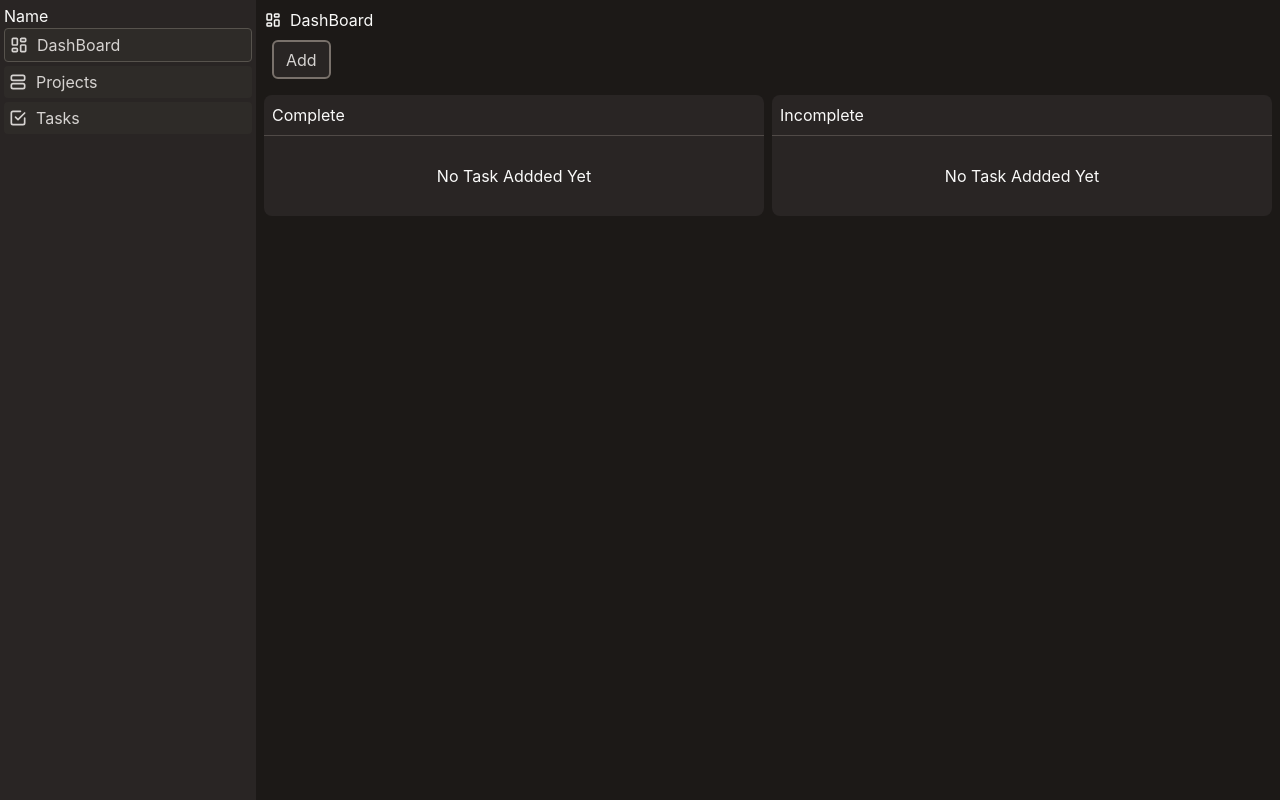
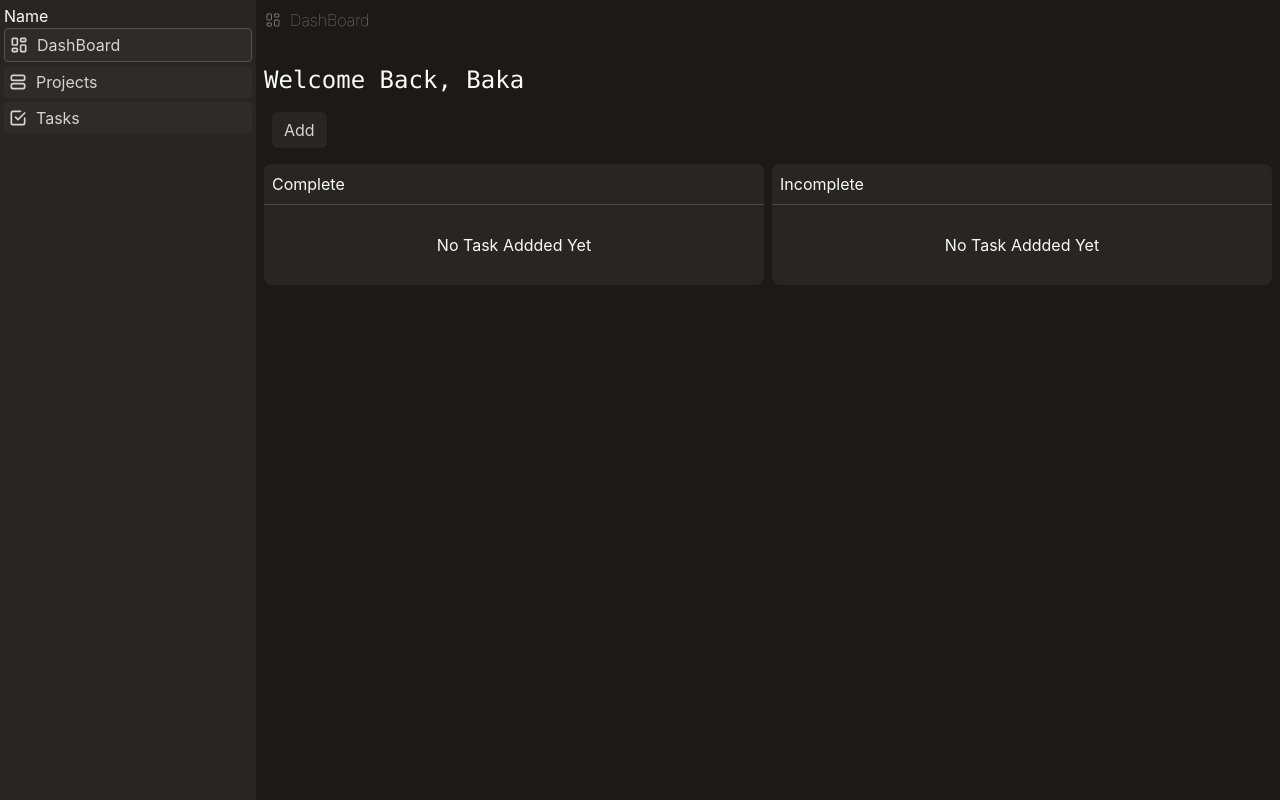
Before and after one commit to onkmade/WorkSpace, a React (Vite) app: page / in a window 1280 px wide. Built offline with nearby package versions, Linux system fonts and the light colour scheme.

Commit message:
style(cta): added CTA styles to Button.jsx

```diff
--- a/src/components/PageLayout.jsx
+++ b/src/components/PageLayout.jsx
@@ -1,5 +1,5 @@
 import Sidebar from "./layout/sidebar/1_Sidebar";
-import Main from "./layout/main/1_main";
+import Main from "./layout/main/Main";
 import { useState } from "react";
 import { mainItems } from "../constants/navItems";
 import { SelectedContext } from "../context/BreadCrumb";
--- a/src/components/layout/main/1_main.jsx
+++ b/src/components/layout/main/Main.jsx
@@ -1,4 +1,4 @@
-import MainHeader from "./2_Header"
+import MainHeader from "./MainHeader"
 import { Outlet } from "react-router"
 
 export default function Main(){
--- a/src/components/layout/main/2_Header.jsx
+++ b/src/components/layout/main/MainHeader.jsx
@@ -5,8 +5,8 @@ export default function MainHeader(){
     const {selectPage} = useContext(SelectedContext);
     const Icon = selectPage.icon
     return(
-        <h1 className="flex items-center gap-2">
-            <Icon size={18}/>
+        <h1 className="flex items-center gap-2 opacity-55 font-thin">
+            <Icon size={18} stroke={1}/>
             <span>
                 {selectPage.label}
             </span>
--- a/src/components/tasks/TaskHeader.jsx
+++ b/src/components/tasks/TaskHeader.jsx
@@ -1,7 +1,3 @@
 export default function TaskHeader(){
-    return (
-        <div>
-
-        </div>
-    );
+    return <h2 className="font-mono text-2xl">Welcome Back, Baka</h2>
 }
--- a/src/components/tasks/TaskSection.jsx
+++ b/src/components/tasks/TaskSection.jsx
@@ -1,9 +1,11 @@
 import TaskBoard from "./TaskBoard";
 import TaskList from "./TaskList";
+import TaskHeader from "./TaskHeader";
 
 export default function TaskSection(){
     return(
-        <div className="space-y-2">
+        <div className="flex flex-col gap-2 mt-8">
+            <TaskHeader />
             <TaskBoard />
             <TaskList />
         </div>
--- a/src/components/ui/Button.jsx
+++ b/src/components/ui/Button.jsx
@@ -1,12 +1,13 @@
 import { twMerge } from "tailwind-merge"
 
 const styles = {
-    cta: 'bg-stone-800 text-stone-300 hover:text-stone-50 border-2 border-stone-500 py-[0.35em] px-[0.75em] rounded-md outline-transparent hover:outline hover:outline-offset-2 hover:outline-stone-500 transition-outline duration-300',
+    cta: 'bg-stone-800 px-3 py-1.5 rounded-md cursor-pointer text-stone-300 hover:text-stone-50 transition-colors duration-300 outline-transparent outline-2 outline-offset-2 hover:outline-stone-600',
     primary: 'bg-stone-800 text-stone-200 hover:text-stone-50 px-2 py-1 rounded-sm border border-stone-700 cursor-pointer',
     secondary: 'bg-stone-700 text-stone-200 hover:text-stone-50 px-2 py-1 rounded-sm border border-stone-600 cursor-pointer'
 }
 
-export function Button({children, onClick, variant, className}){
+export function Button({children, onClick, variant, className, icon, iconSize, iconStroke}){
+    const Icon = icon;
     return(
         <button
             onClick={onClick}
@@ -16,6 +17,7 @@ export function Button({children, onClick, variant, className}){
             )}
         >
             {children}
+            {icon && <Icon size={iconSize} stroke={iconStroke}/>}
         </button>
     )
 }
--- a/src/pages/Dashboard.jsx
+++ b/src/pages/Dashboard.jsx
@@ -1,8 +1,6 @@
 import { TaskProvider } from "@/context/TaskContext"
 import TaskSection from "@/components/tasks/TaskSection"
 import Modal from "@/components/modal/AddTask"
-import { ModalContext } from "@/context/ModalContext"
-import { useContext } from "react"
 
 export default function Dashboard(){
     return(
```
Also changed, not shown: src/components/tasks/TaskBoard.jsx (+7 -1 lines), src/components/layout/main/4_Footer.jsx (added), src/components/layout/main/MainFooter.jsx (added).
